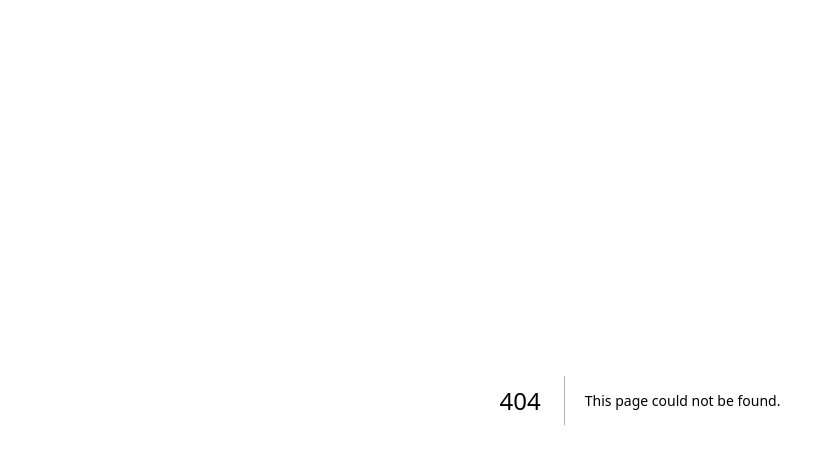
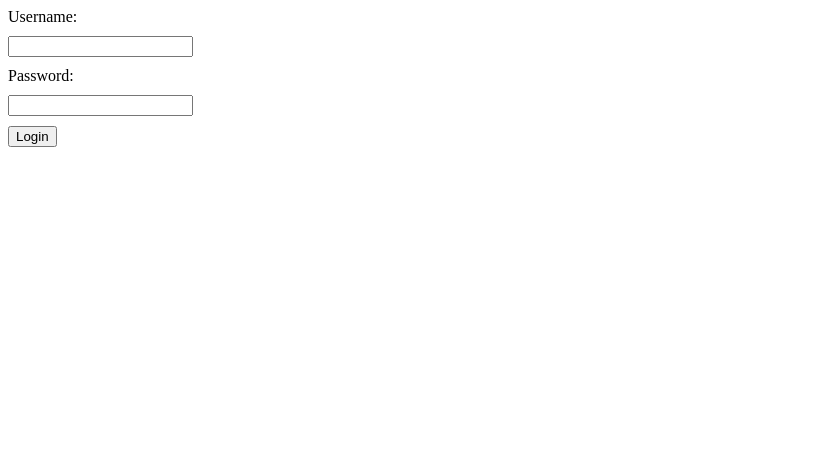
Before and after one commit to mikesmallhelp/wacat, a Next.js app in the folder test-app/test-app/: page /index-auth in a window 1280 px wide. Before the commit this address had no page. Shown: the top 464 px of the page, without its empty margins (0-835 px from the left). Built offline with nearby package versions, Linux system fonts and the light colour scheme.

Commit message:
Yksinkertainen autentikointi

```diff
--- /dev/null
+++ b/test-app/test-app/pages/index-auth.tsx
@@ -0,0 +1,40 @@
+import React from 'react';
+import FrontPage from '../components/FrontPage';
+
+const IndexComponent = () => {
+  const [authenticated, setAuthenticated] = React.useState(false);
+  const [username, setUsername] = React.useState("");
+  const [password, setPassword] = React.useState("");
+  const [errorText, setErrorText] = React.useState("");
+
+  const handleLogin = async (e: React.SyntheticEvent) => {
+    if (username == "aku" && password == "ankka") {
+      setAuthenticated(true);
+    } else {
+      setErrorText("Wrong username or password!");
+    }
+  }
+
+  return (
+    <>
+      {authenticated ? (
+        <FrontPage pageDirectory='working-page2' />
+      ) : (
+        <>
+          <label>
+            Username:
+            <input type="text" value={username} onChange={(e) => setUsername(e.target.value)} />
+          </label>
+          <label>
+            Password:
+            <input type="text" value={password} onChange={(e) => setPassword(e.target.value)} />
+          </label>
+          <button onClick={handleLogin}>Login</button>
+          <p>{errorText}</p>
+        </>
+      )}
+    </>
+  );
+};
+
+export default IndexComponent;
```
